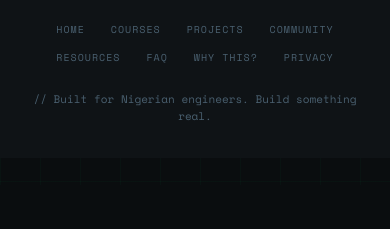
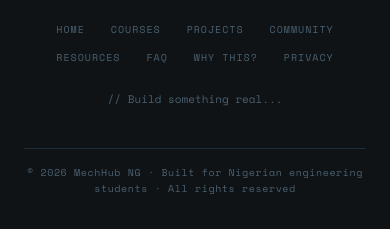
Before and after one commit to techgirlihuoma/MechHub-NG, a plain HTML site: page faq.html in a window 390 px wide. Shown: the part 659-888 px from the top of the page. Before the commit the page ends 844 px from the top, so only its background shows below. Drawn offline with nearby package versions, Linux system fonts and the light colour scheme; no server answers; a web font is replaced by a local one.

Commit message:
Added copyright to footer and take quiz button to desktop and mobile nav

```diff
--- a/js/nav.js
+++ b/js/nav.js
@@ -53,7 +53,20 @@ function renderFooter() {
       <a href="why.html">Why This?</a>
       <a href="privacy.html">Privacy</a>
     </nav>
-    <div class="footer-copy">// Built for Nigerian engineers. Build something real.</div>
+    <div class="footer-copy">// Build something real...</div>
+    <div style="
+      width:100%;
+      border-top:1px solid var(--border);
+      margin-top:20px;
+      padding-top:16px;
+      font-family:var(--mono);
+      font-size:10px;
+      color:var(--text3);
+      letter-spacing:0.06em;
+      text-align:center;
+    ">
+      © ${new Date().getFullYear()} MechHub NG · Built for Nigerian engineering students · All rights reserved
+    </div>
   `
 }
 
--- a/studio/schemaTypes/siteSettings.js
+++ b/studio/schemaTypes/siteSettings.js
@@ -177,6 +177,8 @@ export default {
         }
       ]
     }
+
+
   ],
   preview: {
     prepare() {
```
Also changed, not shown: index.html (+10 -2 lines).
